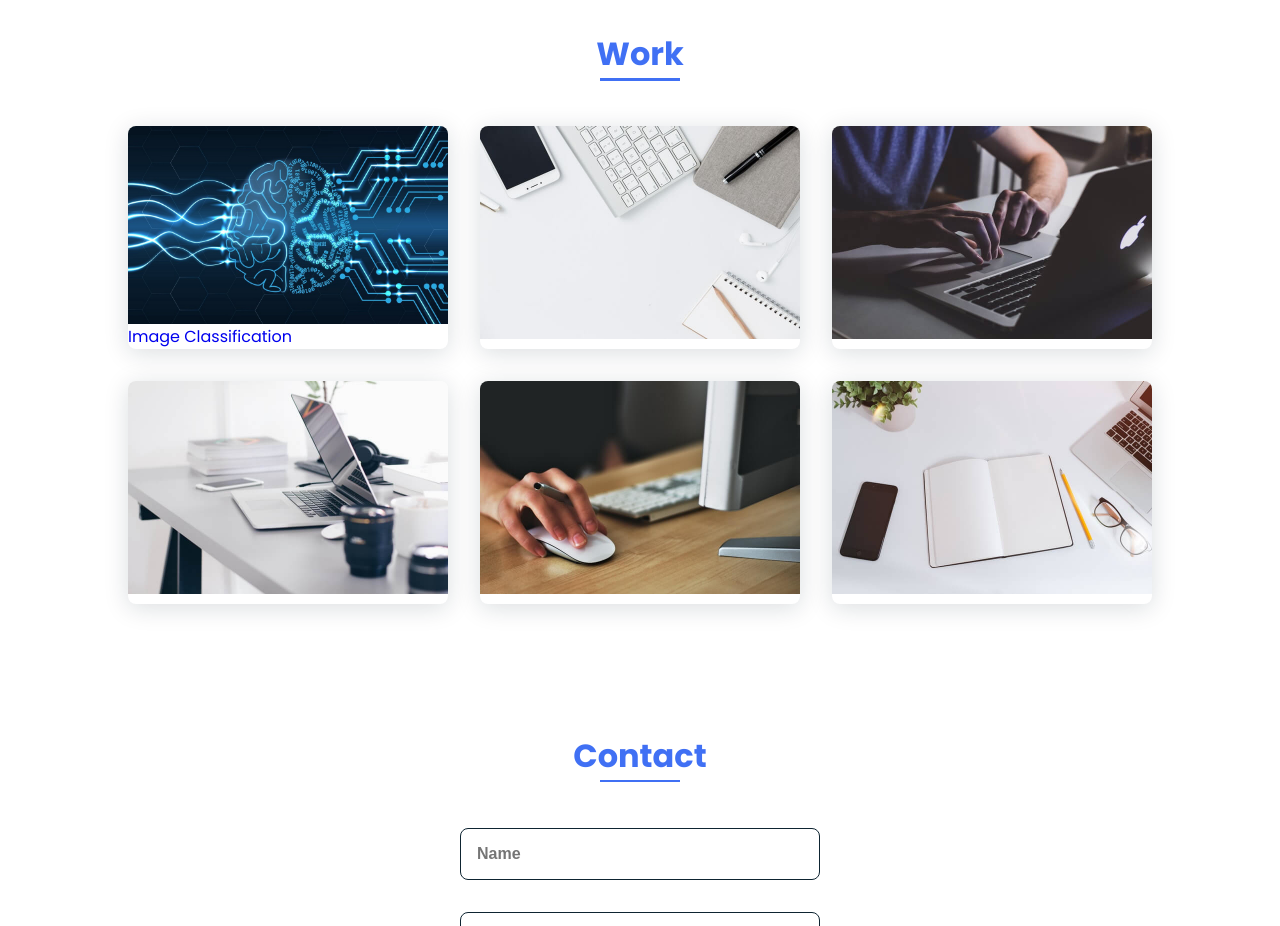
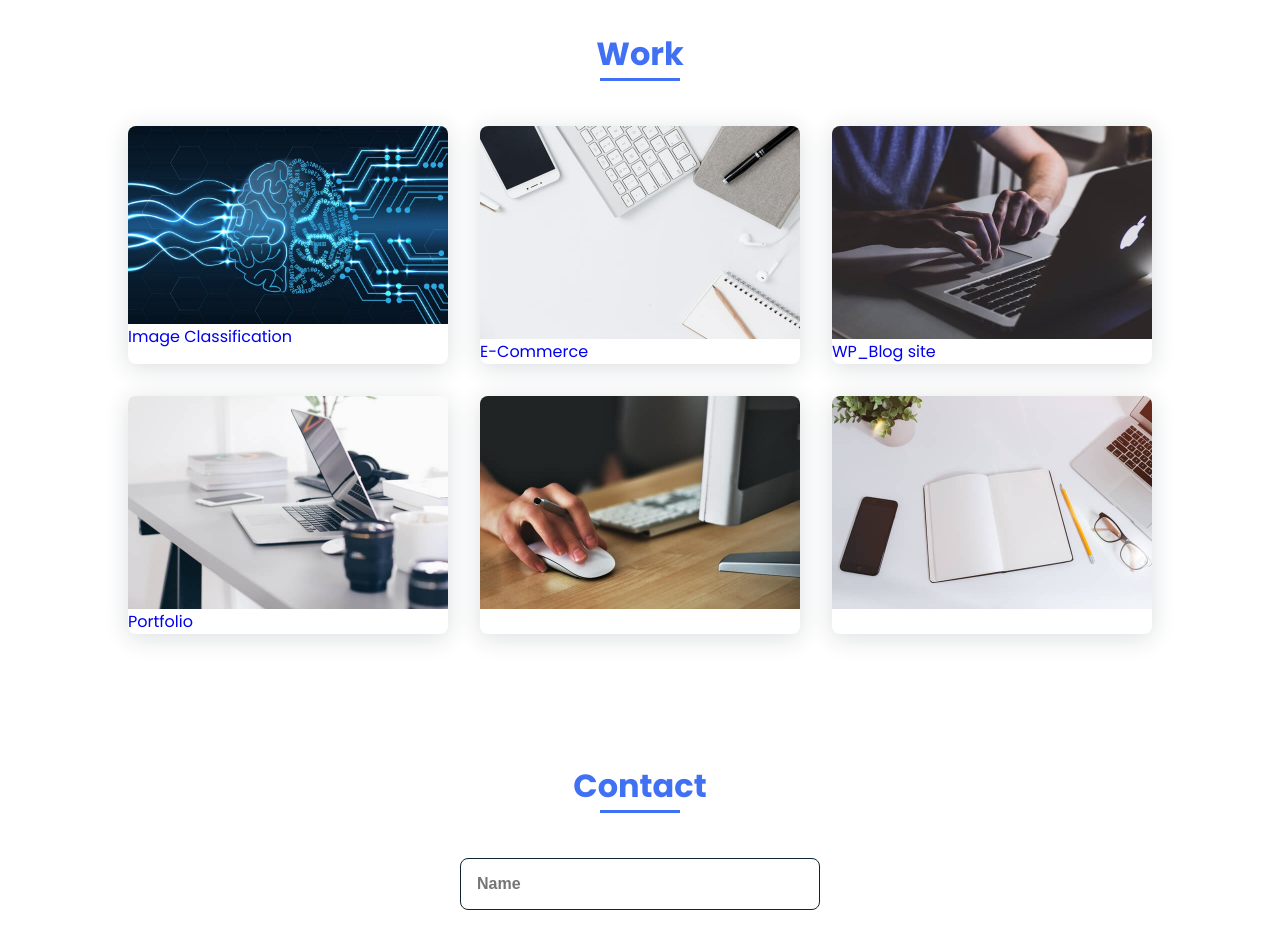
Before and after one commit to kaiyoken3618/Enamul, a plain HTML site: page index.html in a window 1280 px wide. Shown: the part 3200-4126 px from the top of the page. Drawn offline with nearby package versions, Linux system fonts and the light colour scheme.

Commit message:
Update index.html

```diff
--- a/index.html
+++ b/index.html
@@ -259,13 +259,13 @@
                     </div>
 
                     <div class="work__img">
-                        <img src="assets/img/work2.jpg" alt="">
+                        			<a href="https://github.com/kaiyoken3618/E_Commerce_Website"><img src="assets/img/work2.jpg" alt=""><figcaption>E-Commerce</figcaption></a>
                     </div>
                     <div class="work__img">
-                        <img src="assets/img/work3.jpg" alt="">
+                        			<a href="https://github.com/kaiyoken3618/WP_Blog"><img src="assets/img/work3.jpg" alt=""><figcaption>WP_Blog site</figcaption></a>
                     </div>
                     <div class="work__img">
-                        <img src="assets/img/work4.jpg" alt="">
+                        			<a href="https://github.com/kaiyoken3618/Enamul"><img src="assets/img/work4.jpg" alt=""><figcaption>Portfolio</figcaption></a>
                     </div>
                     <div class="work__img">
                         <img src="assets/img/work5.jpg" alt="">
```
